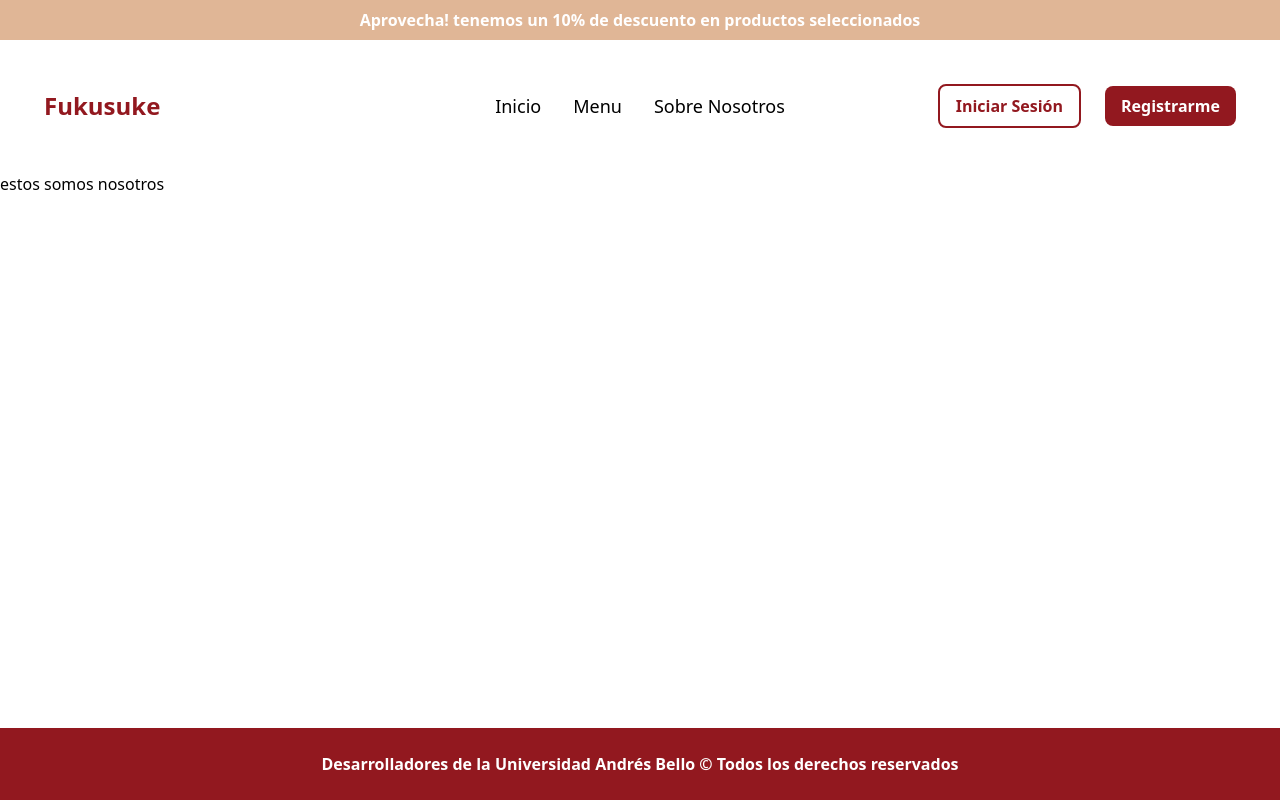
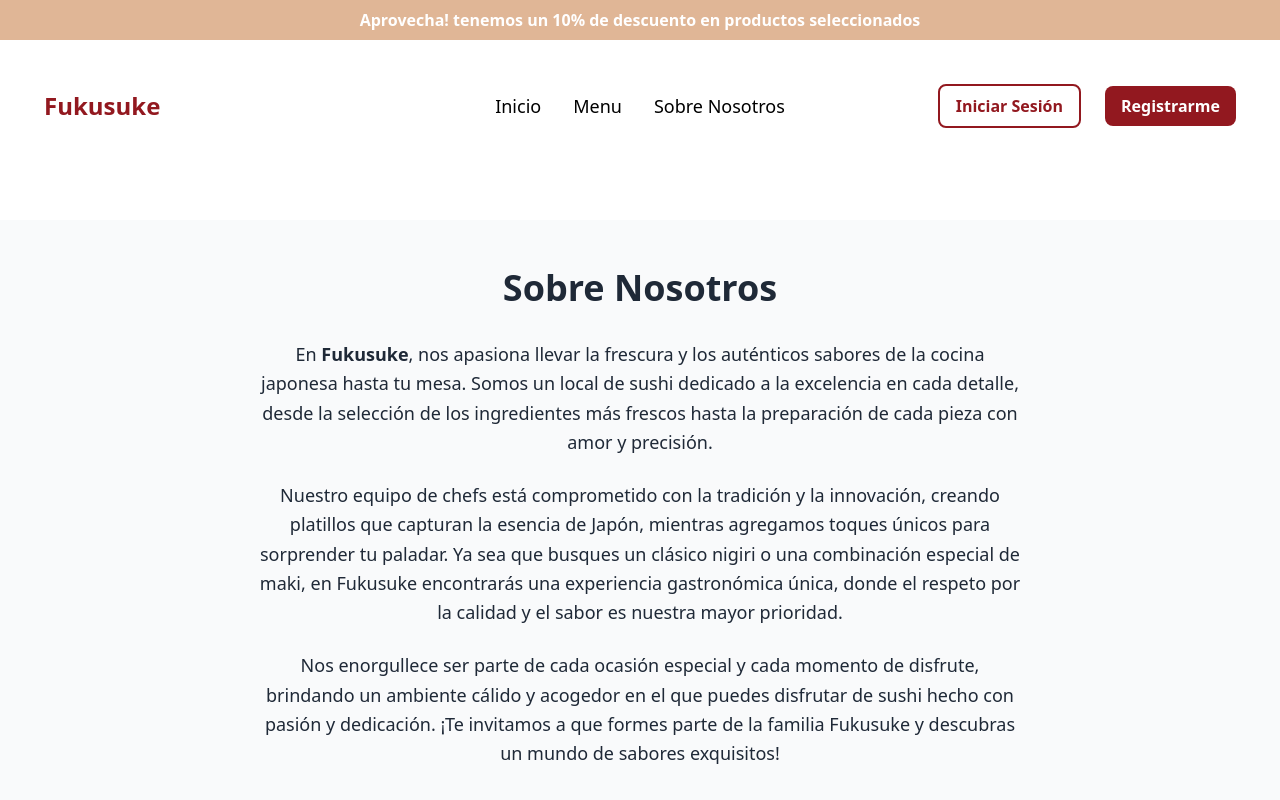
Before and after one commit to incfDevuser/sushi-app, a React (Vite) app in the folder frontend/: page /nosotros in a window 1280 px wide. Shown: the top 800 px of the page. Built offline with nearby package versions, Linux system fonts and the light colour scheme; no server answers.

Commit message:
Nosotros Page Creada

```diff
--- a/frontend/src/Pages/NosotrosPage.jsx
+++ b/frontend/src/Pages/NosotrosPage.jsx
@@ -1,11 +1,35 @@
-import React from 'react'
+import React from "react";
 
 const NosotrosPage = () => {
   return (
-    <div>
-      estos somos nosotros
+    <div className="flex flex-col items-center justify-center mt-12 px-6 md:px-16 lg:px-32 py-12 bg-cover bg-center bg-gray-50 text-gray-800">
+      <h1 className="text-4xl font-bold text-center text-primary mb-8">
+        Sobre Nosotros
+      </h1>
+      <p className="text-lg leading-relaxed max-w-3xl text-center">
+        En <span className="font-semibold">Fukusuke</span>, nos apasiona llevar
+        la frescura y los auténticos sabores de la cocina japonesa hasta tu
+        mesa. Somos un local de sushi dedicado a la excelencia en cada detalle,
+        desde la selección de los ingredientes más frescos hasta la preparación
+        de cada pieza con amor y precisión.
+      </p>
+      <p className="text-lg leading-relaxed max-w-3xl text-center mt-6">
+        Nuestro equipo de chefs está comprometido con la tradición y la
+        innovación, creando platillos que capturan la esencia de Japón, mientras
+        agregamos toques únicos para sorprender tu paladar. Ya sea que busques
+        un clásico nigiri o una combinación especial de maki, en Fukusuke
+        encontrarás una experiencia gastronómica única, donde el respeto por la
+        calidad y el sabor es nuestra mayor prioridad.
+      </p>
+      <p className="text-lg leading-relaxed max-w-3xl text-center mt-6">
+        Nos enorgullece ser parte de cada ocasión especial y cada momento de
+        disfrute, brindando un ambiente cálido y acogedor en el que puedes
+        disfrutar de sushi hecho con pasión y dedicación. ¡Te invitamos a que
+        formes parte de la familia Fukusuke y descubras un mundo de sabores
+        exquisitos!
+      </p>
     </div>
-  )
-}
+  );
+};
 
-export default NosotrosPage
+export default NosotrosPage;
```
